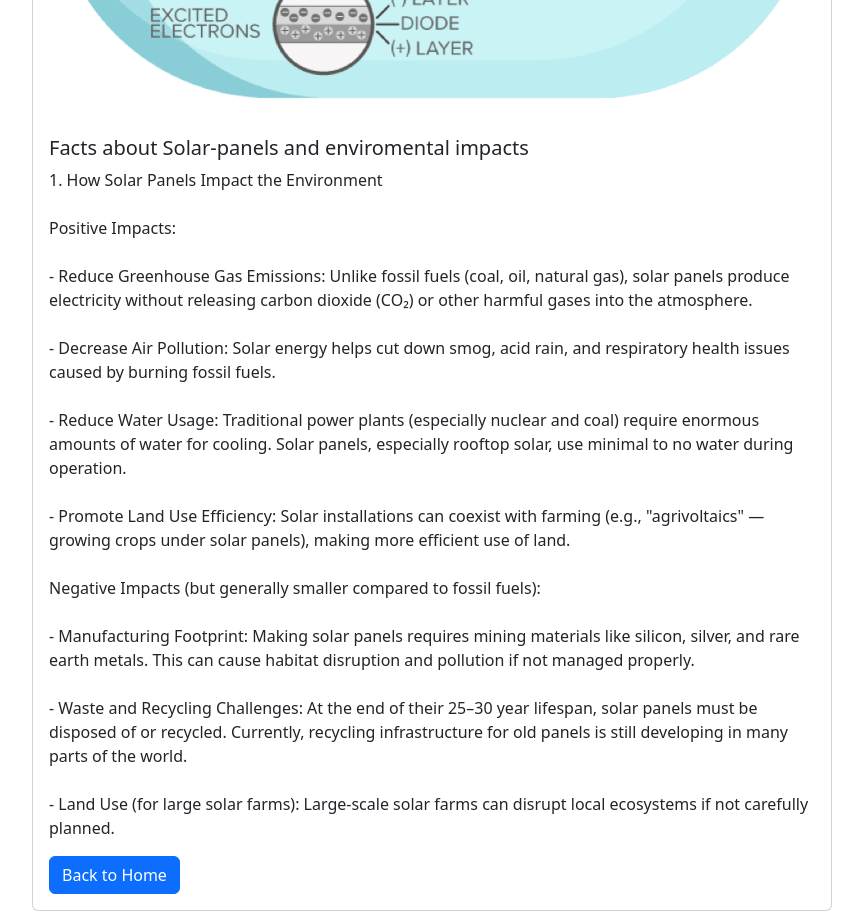
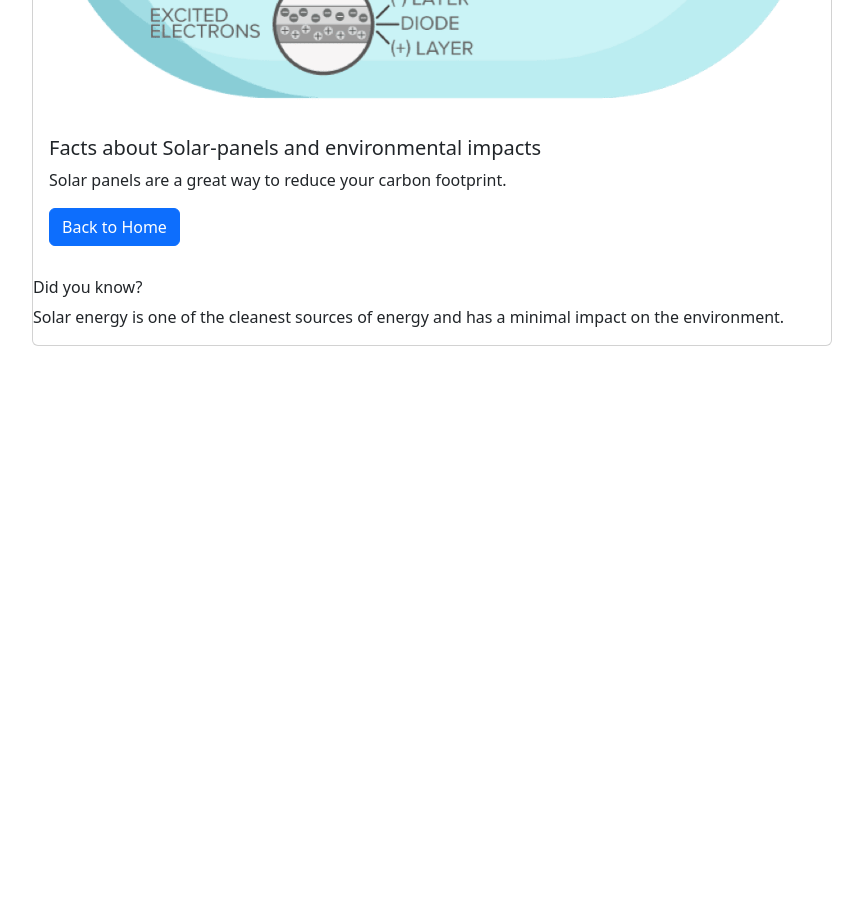
Before and after one commit to BobRolf/DAT257-Agile-G16, a React (Vite) app in the folder SolarSense/: page /facts in a window 1280 px wide. Shown: the part 640-1551 px from the top of the page, without its empty margins (208-1071 px from the left). After the commit the page ends 986 px from the top, so only its background shows below. Built offline with nearby package versions, Linux system fonts and the light colour scheme.

Commit message:
added div in card

```diff
--- a/SolarSense/src/components/FactsCard.tsx
+++ b/SolarSense/src/components/FactsCard.tsx
@@ -1,33 +1,23 @@
 import Card from "./Card";
-//The card that displays on the home page
 
 const FactsCard: React.FC = () => {
   return (
     <Card
       image="/src/assets/solar-chart.PNG"
-      title="Facts about Solar-panels and enviromental impacts"
-      text={`1. How Solar Panels Impact the Environment
-
-Positive Impacts:
-
-    - Reduce Greenhouse Gas Emissions: Unlike fossil fuels (coal, oil, natural gas), solar panels produce electricity without releasing carbon dioxide (CO₂) or other harmful gases into the atmosphere.
-
-    - Decrease Air Pollution: Solar energy helps cut down smog, acid rain, and respiratory health issues caused by burning fossil fuels.
-
-    - Reduce Water Usage: Traditional power plants (especially nuclear and coal) require enormous amounts of water for cooling. Solar panels, especially rooftop solar, use minimal to no water during operation.
-
-    - Promote Land Use Efficiency: Solar installations can coexist with farming (e.g., "agrivoltaics" — growing crops under solar panels), making more efficient use of land.
-
-Negative Impacts (but generally smaller compared to fossil fuels):
-
-    - Manufacturing Footprint: Making solar panels requires mining materials like silicon, silver, and rare earth metals. This can cause habitat disruption and pollution if not managed properly.
-
-    - Waste and Recycling Challenges: At the end of their 25–30 year lifespan, solar panels must be disposed of or recycled. Currently, recycling infrastructure for old panels is still developing in many parts of the world.
-
-    - Land Use (for large solar farms): Large-scale solar farms can disrupt local ecosystems if not carefully planned.`}
+      title="Facts about Solar-panels and environmental impacts"
+      text={`Solar panels are a great way to reduce your carbon footprint.`}
       buttonText="Back to Home"
       buttonLink="/"
-    />
+    >
+      {/* Add a new div inside the card */}
+      <div className="additional-info" style={{ marginTop: "1rem" }}>
+        <h6>Did you know?</h6>
+        <p>
+          Solar energy is one of the cleanest sources of energy and has a
+          minimal impact on the environment.
+        </p>
+      </div>
+    </Card>
   );
 };
 
```
